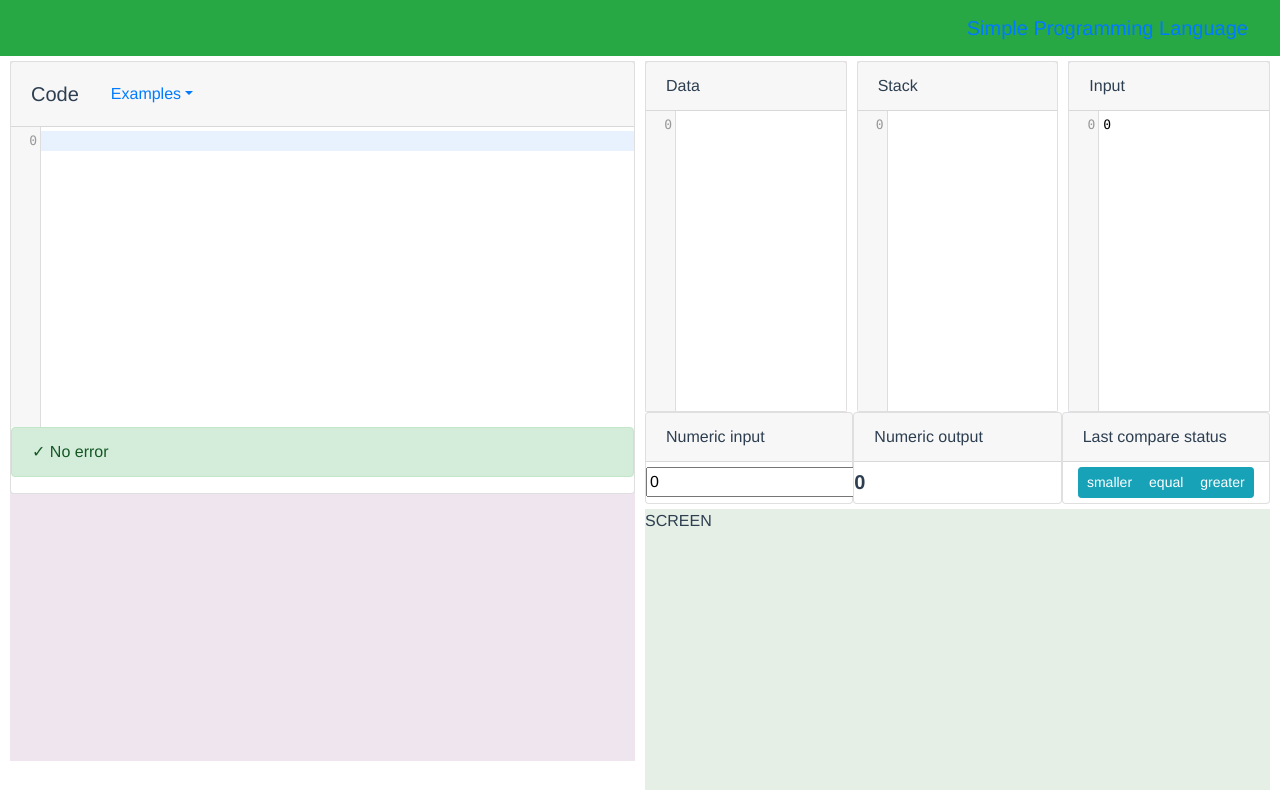
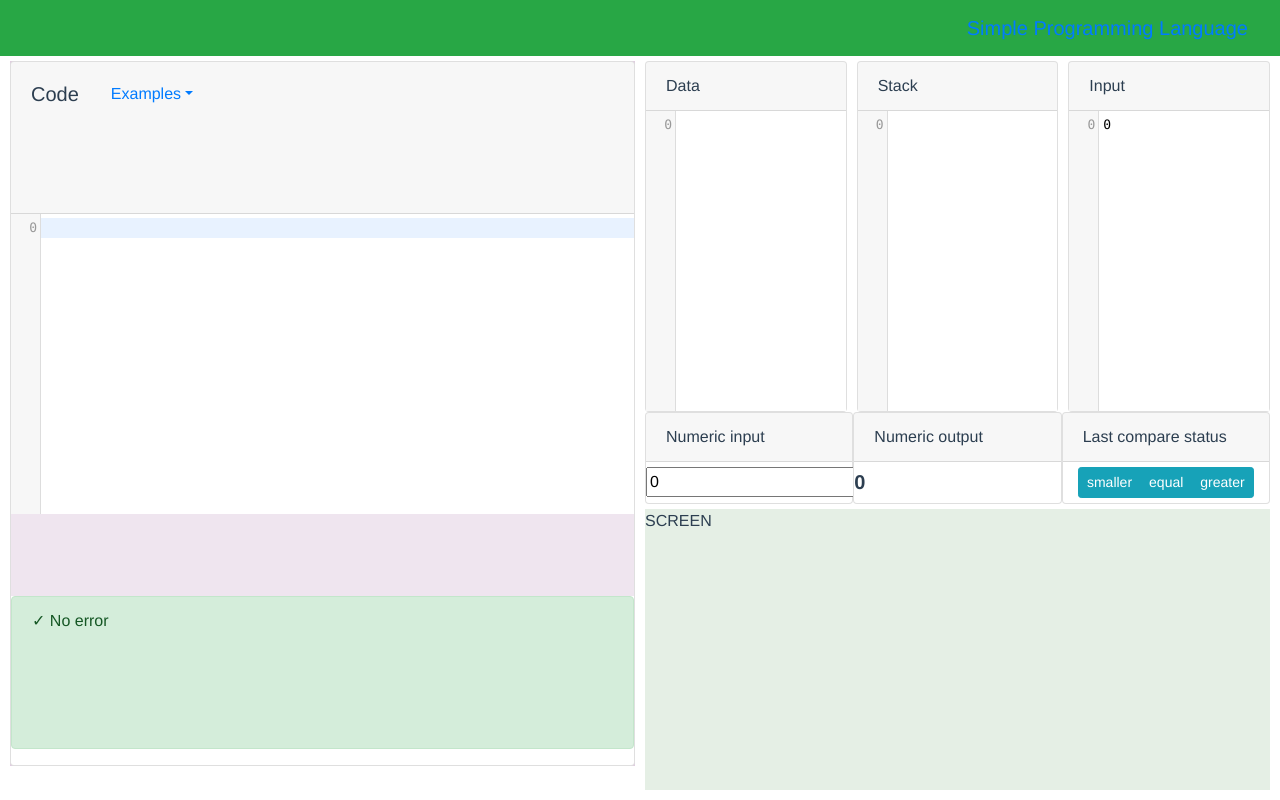
Before and after one commit to jcbuisson/simple-programming-language, a Vue app: page /#/ in a window 1280 px wide. Built offline with nearby package versions, Linux system fonts and the light colour scheme.

Commit message:
Codemirror scrolling issue almost fixed

```diff
--- a/src/components/CodeEditor.vue
+++ b/src/components/CodeEditor.vue
@@ -3,7 +3,7 @@
 
    <div class="code-editor card no-block">
 
-      <div class="card-header">
+      <div class="card-header code-editor-header">
          <b-nav>
             <div class="navbar-brand">{{ title }}</div>
             <b-nav-item-dropdown text="Examples" right-alignment>
@@ -15,13 +15,15 @@
             </b-nav-item-dropdown>
          </b-nav>
       </div>
+      <div class="code-editor-body" style="overflow: auto;">
          <code-mirror v-bind:value="currentcode"
                       v-bind:options="editorOptions"
                       v-bind:styleactiveline="styleactiveline"
                       v-bind:selectedline="selectedline"
                       v-on:change="update"
          ></code-mirror>
-      <b-alert show v-bind:variant="variant"> {{ status.msg }} </b-alert>
+      </div>
+      <b-alert class="code-editor-footer" show v-bind:variant="variant"> {{ status.msg }} </b-alert>
 
    </div>
 
@@ -140,4 +142,25 @@
 
 <!-- Add "scoped" attribute to limit CSS to this component only -->
 <style scoped>
+.code-editor {
+   display: flex;
+   flex-direction: column;
+   justify-content: flex-start;
+
+   align-items: stretch;
+   align-content: stretch;
+}
+
+.code-editor-body {
+   flex: 3;
+   background: rgba(100, 0, 100, .1);
+}
+
+.code-editor-header {
+   flex: 1;
+}
+
+.code-editor-footer {
+   flex: 1;
+}
 </style>
--- a/src/components/Sandbox.vue
+++ b/src/components/Sandbox.vue
@@ -4,8 +4,8 @@
 
    <div class="main-panel">
       <div class="main-panel-left">
-         <div class="code-editor-panel" style="overflow: auto;">
-            <code-editor v-bind:title="'Code'"
+         <div class="code-editor-panel">
+            <code-editor v-bind:title="'Code'" class="editor"
                          v-bind:initialcode="code"
                          v-bind:styleactiveline="true"
                          v-bind:selectedline="currentInstructionLine"
@@ -185,6 +185,7 @@
             this.code = example.code
             this.data_array = example.data
             this.stack_array = example.stack
+            this.input_array = example.input
          },
          onProgramParsed: function(program) {
             if (program.instructions.length === 0) {
@@ -369,8 +370,18 @@
 
 .code-editor-panel {
    flex: 1;
-   background: rgba(100, 0, 100, .1);
-   margin-bottom: 5px;
+   background: rgba(100, 0, 100, .2);
+
+   display: flex;
+   flex-direction: column;
+   justify-content: flex-start;
+
+   align-items: stretch;
+   align-content: stretch;
+}
+
+.editor {
+   flex: 1;
 }
 /*
 .debug-toolbar-panel {
@@ -426,20 +437,20 @@
 
 .data-panel {
    flex: 1;
-   background: rgba(100, 0, 0, .1);
+   /*background: rgba(100, 0, 0, .1);*/
    margin-right: 5px;
 }
 
 .stack-panel {
    flex: 1;
-   background: rgba(0, 100, 0, .1);
+   /*background: rgba(0, 100, 0, .1);*/
    margin-left: 5px;
    margin-right: 5px;
 }
 
 .input-panel {
    flex: 1;
-   background: rgba(0, 0, 100, .1);
+   /*background: rgba(0, 0, 100, .1);*/
    margin-left: 5px;
 }
 
--- a/src/utility/examples.js
+++ b/src/utility/examples.js
@@ -7,6 +7,7 @@ const examples = {
          "       go here",
       data: [0.5, 1],
       stack: [0],
+      input: [12]
    },
 
    sum_of_nth_first_integers: {
@@ -24,8 +25,9 @@ const examples = {
          "         go here\n" +
          "end:     data[1] -> output[0]\n" +
          "         stop",
-      data: [1000, 1001],
+      data: [],
       stack: [],
+      input: [5]
    },
 
 }
```
Lines whose indentation alone changed are shown as unchanged.
